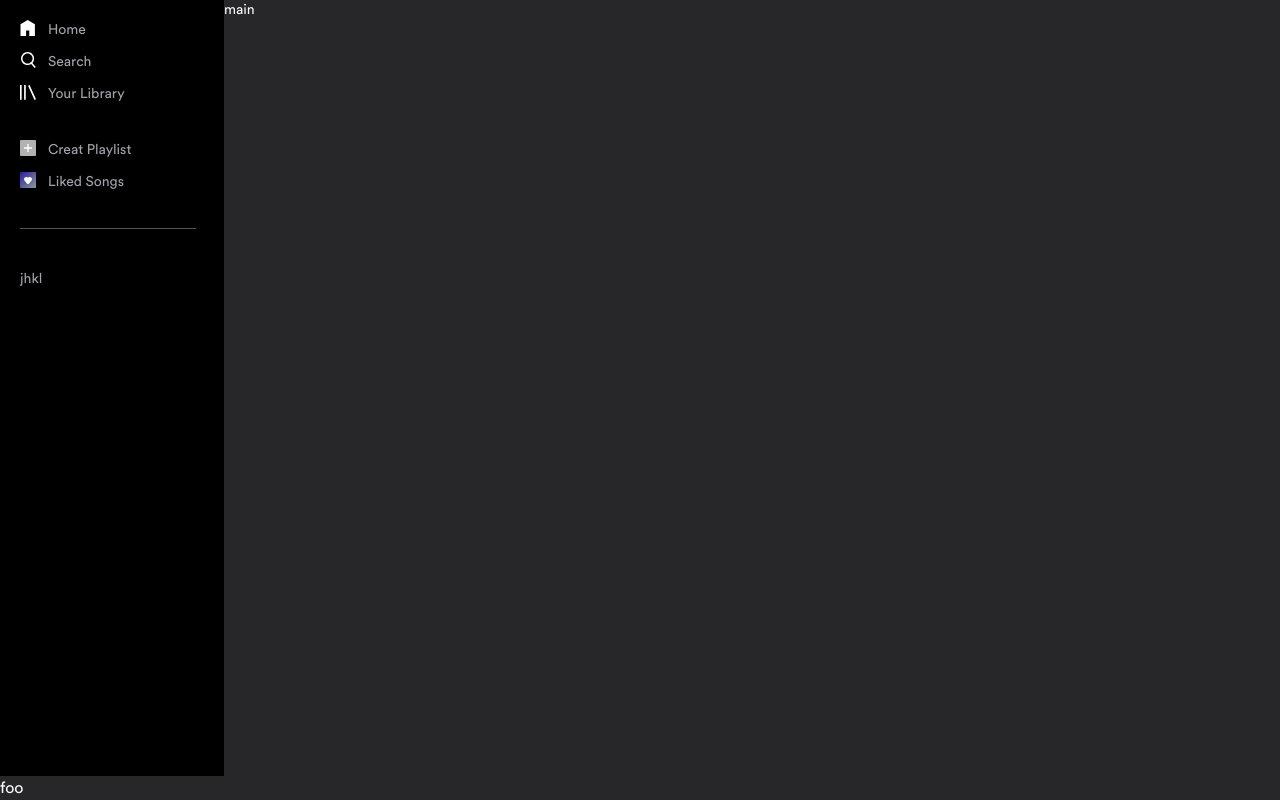
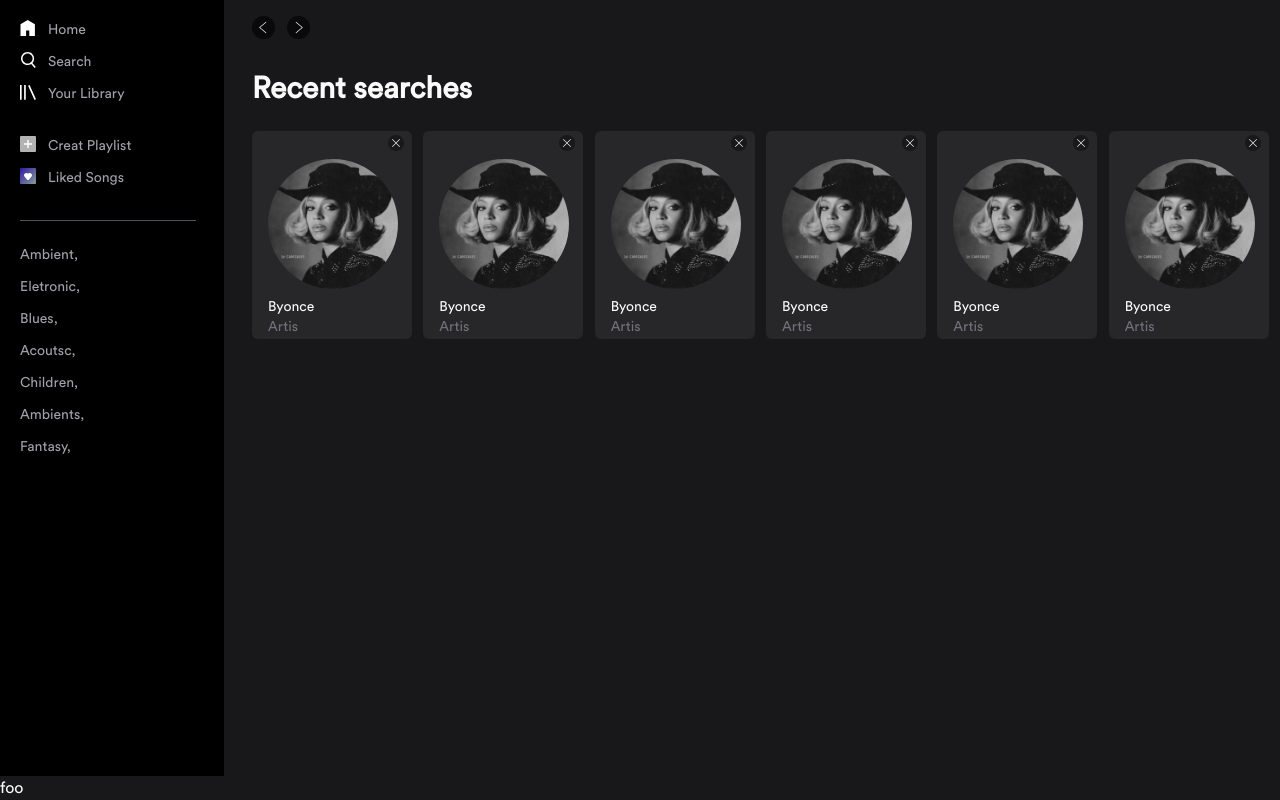
Before and after one commit to AlexandreMagnob/Spotfy-Ui, a Next.js app: page / in a window 1280 px wide. Built offline with nearby package versions, Linux system fonts and the light colour scheme.

Commit message:
create a main page and add serch artis

```diff
--- a/public/svg/Icons.js
+++ b/public/svg/Icons.js
@@ -1,3 +1,5 @@
+import exp from "constants"
+
 export function HomeIcon() {
   return (
       <svg width="16" height="16" viewBox="0 0 15 16" fill="none" xmlns="http://www.w3.org/2000/svg">
@@ -39,7 +41,6 @@ export function LibraryIcon () {
 
 
 export function CreatListIcon (){
-
   return(
     <svg width="16" height="16" viewBox="0 0 16 16" fill="none" xmlns="http://www.w3.org/2000/svg">
     <rect width="16" height="16" rx="1" fill="url(#paint0_linear_48_104)"/>
@@ -50,7 +51,8 @@ export function CreatListIcon (){
     <stop offset="1" stop-color="#899C99"/>
     </linearGradient>
     </defs>
-    </svg>)
+    </svg>
+  )
 
 
 }
@@ -64,3 +66,37 @@ export function AddListIcon(){
     </svg>
   )
 }
+
+
+
+export function BackIcon () {
+  return(
+    <svg width="23" height="23" viewBox="0 0 16 16" fill="none" xmlns="http://www.w3.org/2000/svg">
+    <circle opacity="0.6" cx="8" cy="8" r="8" fill="none"/>
+    <path d="M9.70707 12L5 7.99955L9.70707 4L10 4.34077L5.69401 7.99955L10 11.6588L9.70707 12Z" fill="white"/>
+    </svg>
+
+  )
+}
+
+
+export function ForwardIcon() {
+  return(
+  <svg width="23" height="23" viewBox="0 0 16 16" fill="none" xmlns="http://www.w3.org/2000/svg">
+  <circle opacity="0.6" cx="8" cy="8" r="8" transform="matrix(-1 0 0 1 16 0)" fill="none"/>
+  <path d="M6.29293 12L11 7.99955L6.29293 4L6 4.34077L10.306 7.99955L6 11.6588L6.29293 12Z" fill="white"/>
+  </svg>
+  )
+}
+
+
+
+
+export function ExitIcon() {
+  return(
+  <svg width="8" height="8" viewBox="0 0 8 8" fill="none" xmlns="http://www.w3.org/2000/svg">
+  <path fill-rule="evenodd" clip-rule="evenodd" d="M4.00004 4.3846L0.384634 8L0 7.61537L3.6154 3.99996L7.62939e-05 0.384634L0.38471 0L4.00004 3.61533L7.61537 0L8 0.384634L4.38467 3.99996L8.00008 7.61537L7.61544 8L4.00004 4.3846Z" fill="white"/>
+  </svg>
+
+  )
+}
--- a/src/app/layout.tsx
+++ b/src/app/layout.tsx
@@ -22,7 +22,7 @@ export default function RootLayout({
 }>) {
   return (
     <html lang="en" className={`${circular.variable} font-circular`}>
-      <body className="bg-zinc-800 text-zinc-50">{children}</body>
+      <body className="bg-zinc-900 text-zinc-50">{children}</body>
     </html>
   );
 }
--- a/src/app/page.tsx
+++ b/src/app/page.tsx
@@ -1,9 +1,10 @@
-import {AddListIcon, CreatListIcon, HomeIcon,LibraryIcon,SearchIcon} from "../../public/svg/Icons.js"
+import Image from "next/image.js";
+import {AddListIcon, BackIcon, CreatListIcon, ExitIcon, ForwardIcon, HomeIcon,LibraryIcon,SearchIcon} from "../../public/svg/Icons.js"
 export default function Home() {
   return (
     <div className="h-screen flex flex-col">
       <div className="flex flex-1 text-zinc-50 text-sm ">
-        <aside className="space-y-9 w-56 bg-black pl-5 pt-5 text-zinc-400 " >
+        <aside className="space-y-8 w-56 bg-black pl-5 pt-5 text-zinc-400 " >
 
           <nav className="flex flex-col gap-3">
             <a href="" className="flex gap-3 hover:text-zinc-50"><HomeIcon /> Home</a>
@@ -14,12 +15,81 @@ export default function Home() {
               <a href="" className="flex gap-3 hover:text-zinc-50 "> <AddListIcon/> Creat Playlist</a>
               <a href="" className="flex gap-3 hover:text-zinc-50 "> <CreatListIcon/> Liked Songs</a>
           </nav>
-          <nav className="w-44 mt-10 pt-10 border-t border-zinc-600 ">
-            <a href="">jhkl</a>
+          <nav className="w-44 mt-10 pt-6 border-t border-zinc-600  flex flex-col space-y-3 ">
+            <a href="" className="hover:text-zinc-50">Ambient,</a>
+            <a href="" className="hover:text-zinc-50">Eletronic,</a>
+            <a href="" className="hover:text-zinc-50">Blues,</a>
+            <a href="" className="hover:text-zinc-50">Acoutsc,</a>
+            <a href="" className="hover:text-zinc-50">Children,</a>
+            <a href="" className="hover:text-zinc-50">Ambients,</a>
+            <a href="" className="hover:text-zinc-50">Fantasy,</a>
           </nav>
         </aside>
-        <main className="flex-1">
-          main
+        <main className="flex-1 pl-7 pt-4 space-y-8">
+          <div className="flex gap-3 items-center">
+            <button className="rounded-full bg-zinc-950 hover:bg-zinc-700"><BackIcon /></button>
+            <button className="rounded-full bg-zinc-950 hover:bg-zinc-700"><ForwardIcon /></button>
+
+          </div>
+          <div>
+            <h1 className="text-3xl font-semibold">Recent searches</h1>
+            <div className="mt-6 grid grid-cols-6 ">
+              <div className="flex flex-col justify-start bg-zinc-800 w-40 h-52 rounded-md pl-4 space-y-2 hover:bg-zinc-700 cursor-pointer">
+                <div className="flex justify-end mt-1 mr-2"><button className=" flex justify-center         items-center bg-zinc-900 w-4 h-4 rounded-full hover:bg-zinc-800"> <ExitIcon  /> </button>
+                </div>
+                <Image width={130} height={130} src="/images/byonce.jpeg" alt="Foto Byonce" className="rounded-full mt-3 "/>
+                <div className="flex flex-col">
+                  <h1>Byonce</h1>
+                  <h3 className="text-zinc-500">Artis</h3>
+                </div>
+              </div>
+              <div className="flex flex-col justify-start bg-zinc-800 w-40 h-52 rounded-md pl-4 space-y-2 hover:bg-zinc-700 cursor-pointer">
+                <div className="flex justify-end mt-1 mr-2"><button className=" flex justify-center         items-center bg-zinc-900 w-4 h-4 rounded-full hover:bg-zinc-800"> <ExitIcon  /> </button>
+                </div>
+                <Image width={130} height={130} src="/images/byonce.jpeg" alt="Foto Byonce" className="rounded-full mt-3 "/>
+                <div className="flex flex-col">
+                  <h1>Byonce</h1>
+                  <h3 className="text-zinc-500">Artis</h3>
+                </div>
+              </div>
+              <div className="flex flex-col justify-start bg-zinc-800 w-40 h-52 rounded-md pl-4 space-y-2 hover:bg-zinc-700 cursor-pointer">
+                <div className="flex justify-end mt-1 mr-2"><button className=" flex justify-center         items-center bg-zinc-900 w-4 h-4 rounded-full hover:bg-zinc-800"> <ExitIcon  /> </button>
+                </div>
+                <Image width={130} height={130} src="/images/byonce.jpeg" alt="Foto Byonce" className="rounded-full mt-3 "/>
+                <div className="flex flex-col">
+                  <h1>Byonce</h1>
+                  <h3 className="text-zinc-500">Artis</h3>
+                </div>
+              </div>
+              <div className="flex flex-col justify-start bg-zinc-800 w-40 h-52 rounded-md pl-4 space-y-2 hover:bg-zinc-700 cursor-pointer">
+                <div className="flex justify-end mt-1 mr-2"><button className=" flex justify-center         items-center bg-zinc-900 w-4 h-4 rounded-full hover:bg-zinc-800"> <ExitIcon  /> </button>
+                </div>
+                <Image width={130} height={130} src="/images/byonce.jpeg" alt="Foto Byonce" className="rounded-full mt-3 "/>
+                <div className="flex flex-col">
+                  <h1>Byonce</h1>
+                  <h3 className="text-zinc-500">Artis</h3>
+                </div>
+              </div>
+              <div className="flex flex-col justify-start bg-zinc-800 w-40 h-52 rounded-md pl-4 space-y-2 hover:bg-zinc-700 cursor-pointer">
+                <div className="flex justify-end mt-1 mr-2"><button className=" flex justify-center         items-center bg-zinc-900 w-4 h-4 rounded-full hover:bg-zinc-800"> <ExitIcon  /> </button>
+                </div>
+                <Image width={130} height={130} src="/images/byonce.jpeg" alt="Foto Byonce" className="rounded-full mt-3 "/>
+                <div className="flex flex-col">
+                  <h1>Byonce</h1>
+                  <h3 className="text-zinc-500">Artis</h3>
+                </div>
+              </div>
+              <div className="flex flex-col justify-start bg-zinc-800 w-40 h-52 rounded-md pl-4 space-y-2 hover:bg-zinc-700 cursor-pointer">
+                <div className="flex justify-end mt-1 mr-2"><button className=" flex justify-center         items-center bg-zinc-900 w-4 h-4 rounded-full hover:bg-zinc-800"> <ExitIcon  /> </button>
+                </div>
+                <Image width={130} height={130} src="/images/byonce.jpeg" alt="Foto Byonce" className="rounded-full mt-3 "/>
+                <div className="flex flex-col">
+                  <h1>Byonce</h1>
+                  <h3 className="text-zinc-500">Artis</h3>
+                </div>
+              </div>
+            </div>
+          </div>
         </main>
       </div>
       <footer>
```
Also changed, not shown: public/images/byonce.jpeg (added). Lines whose indentation alone changed are shown as unchanged.
